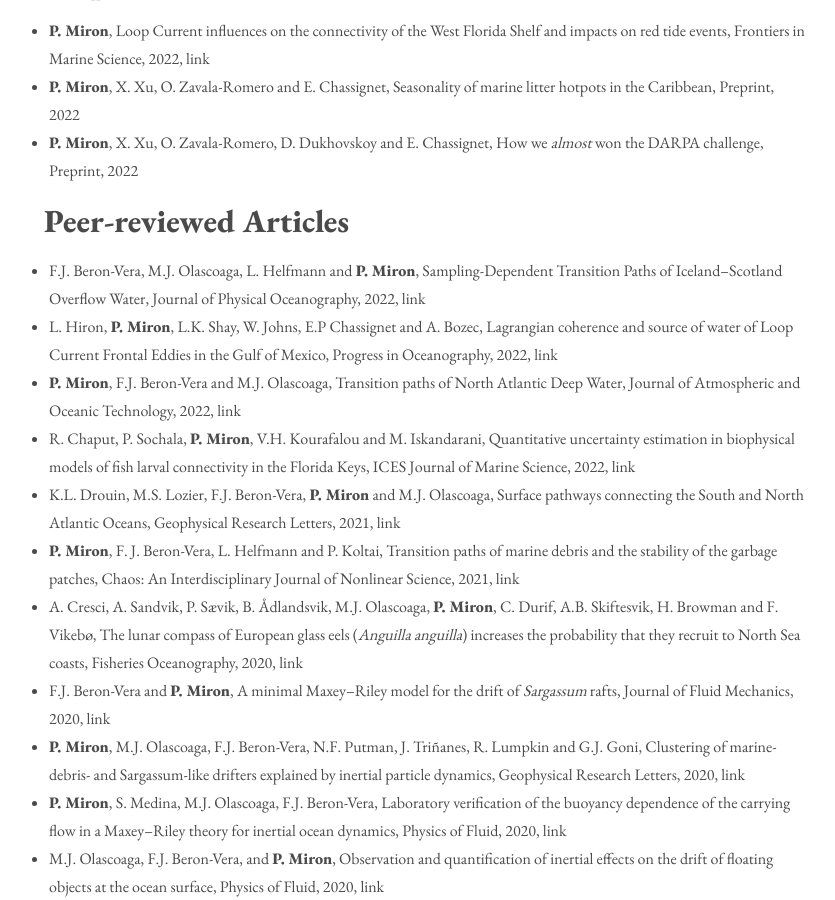
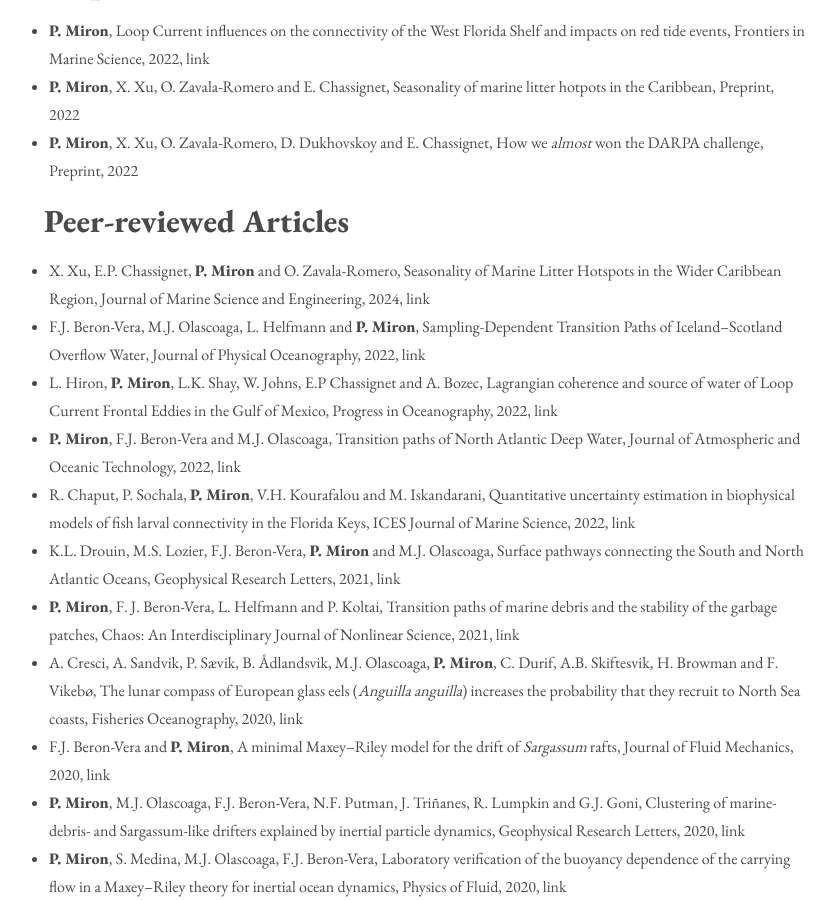
Before and after one commit to philippemiron/philippemiron.github.io, a Jekyll site: the page built from contributions.md, in a window 1280 px wide and 900 px high, scrolled down 988 px. Shown: the whole window, without its empty margins (212-1047 px from the left). Built offline with Jekyll 4.4.1, drawn with Linux system fonts in a browser that asks for light colours.

Commit message:
update paper

```diff
--- a/_data/publications.yml
+++ b/_data/publications.yml
@@ -1,3 +1,9 @@
+- title: Seasonality of Marine Litter Hotspots in the Wider Caribbean Region
+  authors: 'X. Xu, E.P. Chassignet, **P. Miron** and O. Zavala-Romero'
+  journal: Journal of Marine Science and Engineering
+  year: '2024'
+  doi: https://doi.org/10.3390/jmse12020319
+
 - title: Sampling-Dependent Transition Paths of Iceland--Scotland Overflow Water
   authors: 'F.J. Beron-Vera, M.J. Olascoaga, L. Helfmann and **P. Miron**'
   journal: Journal of Physical Oceanography
```
Also changed, not shown: _data/talks.yml (line endings or trailing spaces).
